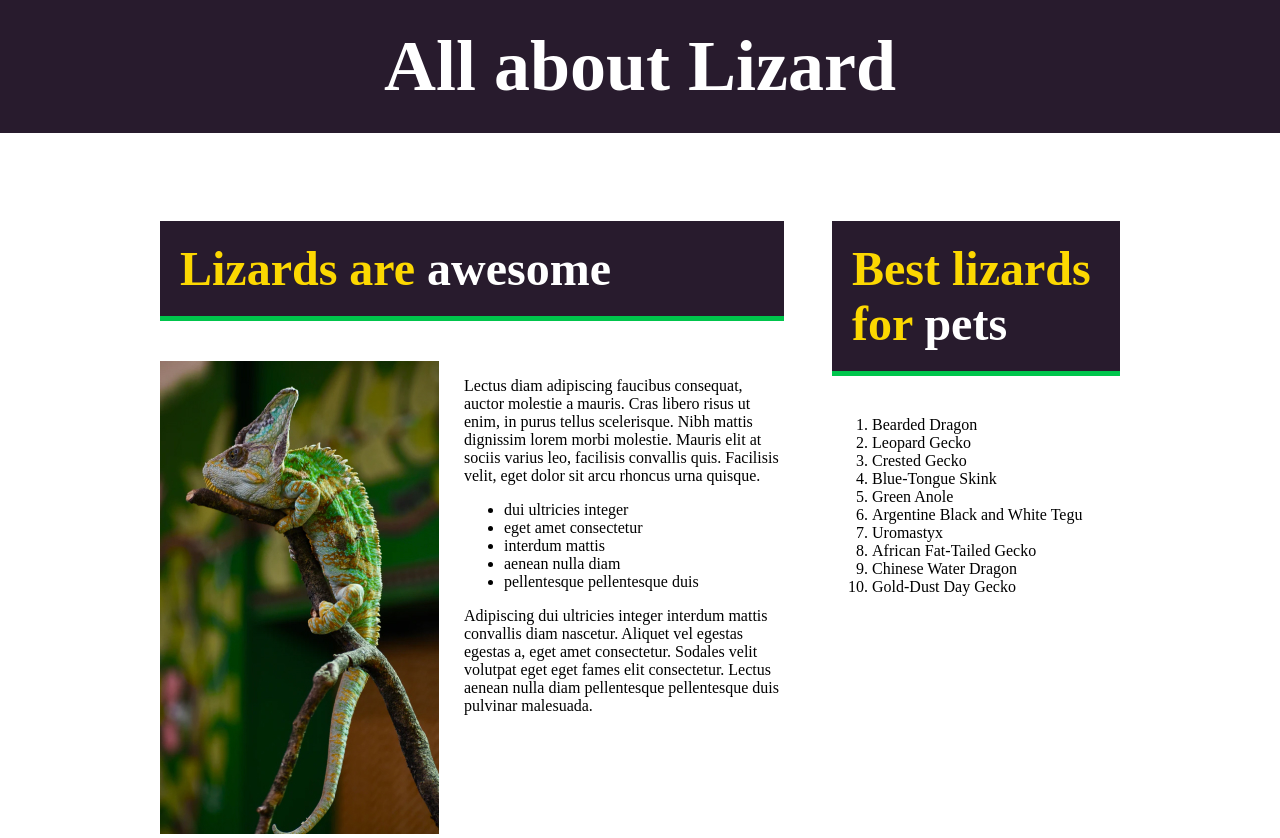
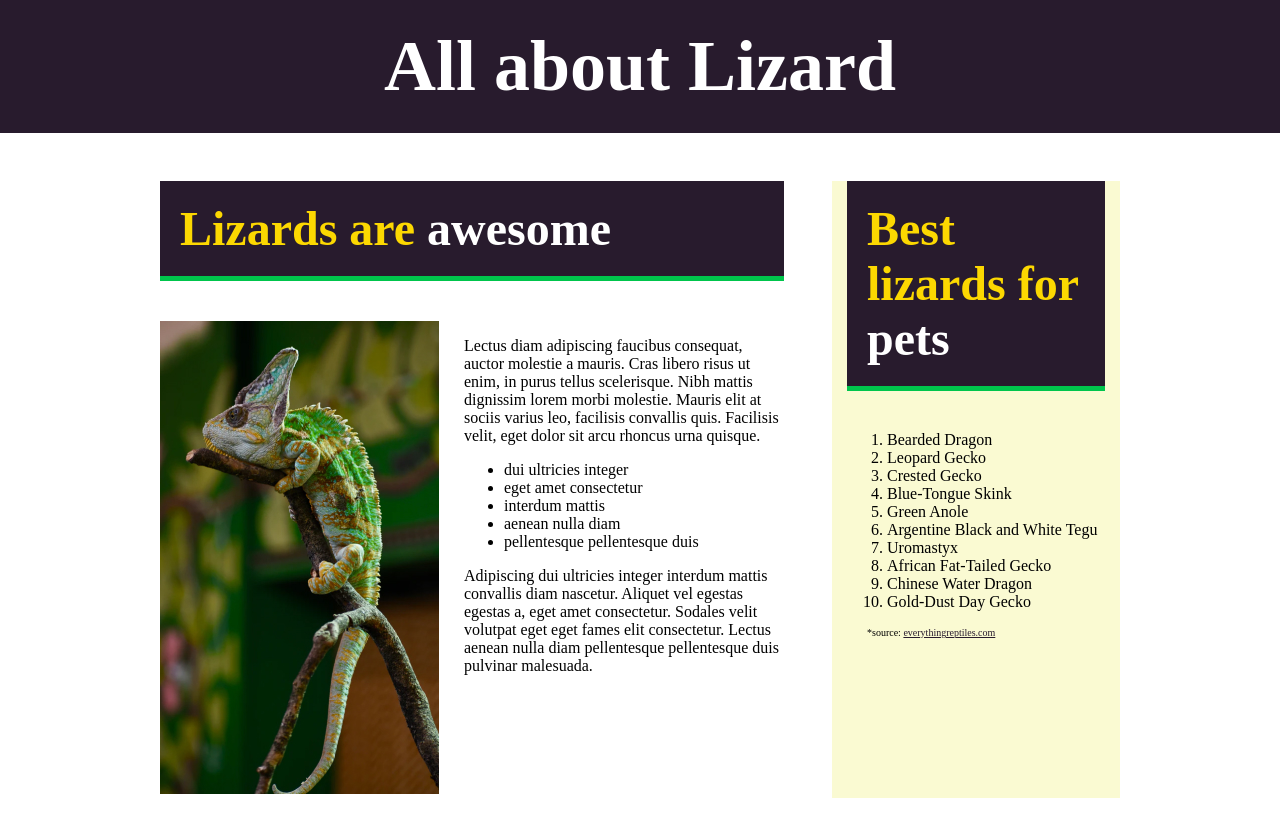
Before and after one commit to zichengshan/All-about-Lizard-Web, a plain HTML site: page index.html in a window 1280 px wide. After the commit the page ends 800 px from the top, so only its background shows below. Drawn offline with Linux system fonts and the light colour scheme.

Commit message:
styling the sidebar

```diff
--- a/css/index.css
+++ b/css/index.css
@@ -15,6 +15,14 @@ h1 {
     padding: 25px 0;
 }
 
+a {
+    color: #281B2D;
+}
+
+a:hover {
+    color: #fff;
+}
+
 .subhead {
     font-size: 48px;
     color: #FCD801;
@@ -22,6 +30,7 @@ h1 {
     /*margin: 0 700px 0 10px;*/
     padding: 20px;
     border-bottom: 5px solid #00C54C;
+    margin-top: 0;
 }
 
 .white-text {
@@ -48,10 +57,17 @@ h1 {
 
 .sidebar {
     width: 30%;
+    background: lightgoldenrodyellow;
+    padding: 0 15px;
 }
 
 .col-right {
     margin-left: 25px;
+}
+
+.source {
+    font-size: 10px;
+    padding-left: 20px;
 }
 
 
--- a/index.html
+++ b/index.html
@@ -49,6 +49,7 @@
                             <li>Chinese Water Dragon</li>
                             <li>Gold-Dust Day Gecko</li>
                         </ol>
+                        <p class="source">*source: <a href="https://www.everythingreptiles.com/20-best-pet-lizards/">everythingreptiles.com</a></p>
 
                     </aside>
                 </div> <!-- close columns -->
```
